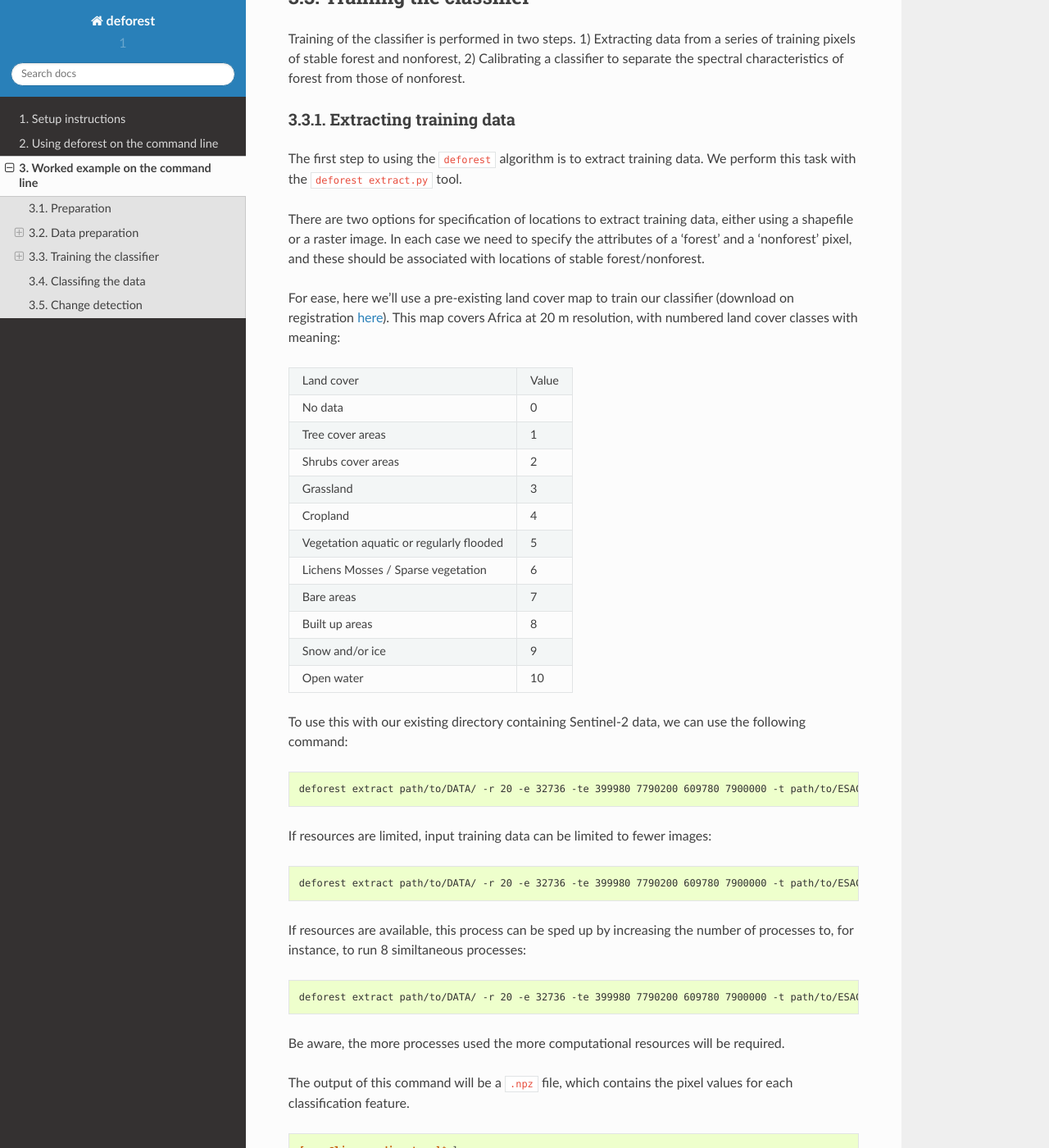
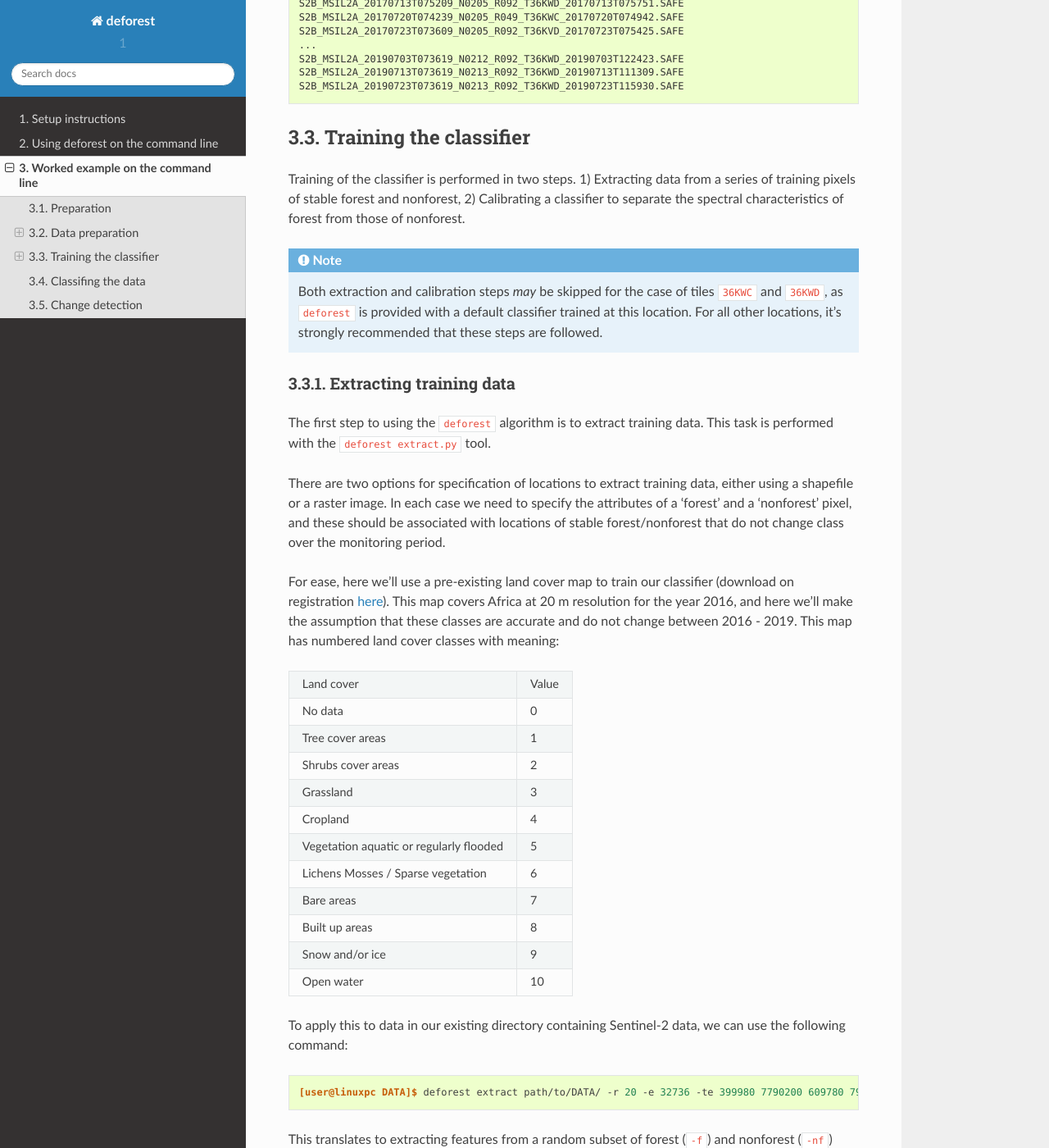
Before and after one commit to smfm-project/deforest, a Sphinx documentation site: the page built from docs/source/worked_example_1.rst, in a window 1280 px wide and 1400 px high, scrolled down 1885 px. Shown: the whole window at 82% size. Built offline with Sphinx 7.4.7 and the Read the Docs theme 2.0.0, drawn with Linux system fonts in a browser that asks for light colours; some of the changed text lies outside the part shown.

Commit message:
updated docs
Former-commit-id: 9c1f4f70d6775f2703773f5562ee207e477fb51d

```diff
--- a/docs/source/worked_example_1.rst
+++ b/docs/source/worked_example_1.rst
@@ -3,9 +3,9 @@
 Worked example on the command line
 ==================================
 
-Here we'll show you by example how the deforest processing chain works in practice. We will focus on an example from Zambezia province of Mozambique, with the aim of producing a remote sensing product for historic deforestation and near real-time warnings of deforestation.
+Here we'll explain by example how the ``deforest`` processing chain works in practice. We will focus on an example from Manica and Manicaland provinces of Mozambique and Zimbabwe, with the aim of producing a remote sensing product for annual deforestation and near real-time warnings of tree cover change.
 
-We'll run this example in the Chimanimani region, covering Zimbabwe and Mozambique. We'll use a dense time series of two Sentinel-2 tiles, **36KWC** and **36KWD**. This location has the CRS **UTM 36S** (EPSG: 32736), and an extent of **400,000 - 600,000** m Eastings, and **7,800,000 - 7,900,000** m Northings. We'll use all data from the start of the Sentinel-2 era to mid-July 2019, the time of writing.
+The study area for this example straddles the border of Mozambique and Zimbabwe, and is appropriate as it is relatively densely forested, with high rates of forest cover change. We'll use a dense time series of two Sentinel-2 tiles, **36KWC** and **36KWD**. This location has the CRS **UTM 36S** (EPSG: 32736), and an extent of **400,000 - 600,000** m Eastings, and **7,800,000 - 7,900,000** m Northings. We'll use all data from the start of the Sentinel-2 era to mid-July 2019, the time of writing.
 
 Preparation
 -----------
@@ -16,21 +16,21 @@
 
 .. code-block:: console
 
-    cd /home/user/DATA
-    mkdir worked_example
-    cd worked_example
+    [user@linuxpc DATA]$ cd /home/user/DATA
+    [user@linuxpc DATA]$ mkdir worked_example
+    [user@linuxpc DATA]$ cd worked_example
 
 Use mkdir to make a separate directory to contain the data you wish to download.
 
 .. code-block:: console
 
-    mkdir DATA
+    [user@linuxpc DATA]$ mkdir DATA
 
 To begin, navigate to the DATA folder.
 
 .. code-block:: console
 
-    cd DATA
+    [user@linuxpc DATA]$ cd DATA
 
 Data preparation
 ----------------
@@ -40,19 +40,21 @@
 
 The first step is to download Sentinel-2 level 1C data from the `Copernicus Open Access Data Hub <https://scihub.copernicus.eu/>`_.
 
-For this we use the ``sen2mosaic`` ``download.py`` tool. See [sen2mosaic instructions] for more details.
+For this we use the ``sen2mosaic`` ``download.py`` tool, installed as part of setup for ``deforest``. See `sen2mosaic documentation <https://sen2mosaic.rtfd.io>`_ for more details.
 
 Here, we'll download all L2A data for the period 1st July 2018 to 2019 for the tile ``36KWD`` specifying a maximum cloud cover percetage of 30%:
 
 .. code-block:: console
 
-    s2m download -u user.name -p supersecret -t 36KWD -c 30 -s 20180701 -l L2A
+    [user@linuxpc DATA]$ s2m download -u user.name -p supersecret -t 36KWD -c 30 -s 20180701 -l L2A
 
-.. note::  Not all Sentinel-2 data are available in L2A format, meaning that you can either use L1C data, or preprocess data yourself with sen2cor. See `sen2mosaic <https://www.bitbucket.org/sambowers/sen2mosaic>`_ for more details.
+.. note:: Not all Sentinel-2 data are available in L2A format, meaning that you can either use L1C data, or preprocess data yourself with sen2cor. See `sen2mosaic <https://www.bitbucket.org/sambowers/sen2mosaic>`_ for more details.
 
-.. note:: Data from more than 1 year in the past may have been moved to the `Long Term Archive <https://earth.esa.int/web/sentinel/news/-/article/activation-of-long-term-archive-lta-access>`_. To access this data it will be necessary to order it from Copernicus. For more practical purposes, to use dense time series you should consider using these scripts on an online platform (e.g. F-TEP, DIAS, AWS) to access Sentinel-2 data.
+``deforest`` works using long data time series, and will perform poorly where a time series is too short. Try to ensure access to at least 3 years worth of data.
 
-Ensure that you have at least 2 years of data before proceeding to the next step. Ensuere that you have a directory (i.e. ``DATA``) containing a series of Sentinel-2 .SAFE files:
+.. note:: Data from more than 1 year in the past may have been moved to the `Long Term Archive <https://earth.esa.int/web/sentinel/news/-/article/activation-of-long-term-archive-lta-access>`_. To access this data it's necessary to order it from Copernicus, which can be a laborious task. For most practical purposes, to use dense time series you should consider running these scripts on an online platform (e.g. F-TEP, DIAS, AWS) where data are stored locally to processing infrastructure.
+
+Before contintuing, ensure that you have a directory (i.e. ``DATA``) containing a series of Sentinel-2 .SAFE files. In this case, we have data for two Sentinel-2 tiles, ``36KWC`` and ``36KWD``:
 
 .. code-block:: console
 
@@ -75,14 +77,16 @@
 
 Training of the classifier is performed in two steps. 1) Extracting data from a series of training pixels of stable forest and nonforest, 2) Calibrating a classifier to separate the spectral characteristics of forest from those of nonforest.
 
+.. note:: Both extraction and calibration steps *may* be skipped for the case of tiles ``36KWC`` and ``36KWD``, as ``deforest`` is provided with a default classifier trained at this location. For all other locations, it's strongly recommended that these steps are followed.
+
 Extracting training data
 ~~~~~~~~~~~~~~~~~~~~~~~~
 
-The first step to using the ``deforest`` algorithm is to extract training data. We perform this task with the ``deforest extract.py`` tool.
+The first step to using the ``deforest`` algorithm is to extract training data. This task is performed with the ``deforest extract.py`` tool.
 
-There are two options for specification of locations to extract training data, either using a shapefile or a raster image. In each case we need to specify the attributes of a 'forest' and a 'nonforest' pixel, and these should be associated with locations of stable forest/nonforest.
+There are two options for specification of locations to extract training data, either using a shapefile or a raster image. In each case we need to specify the attributes of a 'forest' and a 'nonforest' pixel, and these should be associated with locations of stable forest/nonforest that do not change class over the monitoring period.
 
-For ease, here we'll use a pre-existing land cover map to train our classifier (download on registration `here <http://2016africalandcover20m.esrin.esa.int/>`_). This map covers Africa at 20 m resolution, with numbered land cover classes with meaning:
+For ease, here we'll use a pre-existing land cover map to train our classifier (download on registration `here <http://2016africalandcover20m.esrin.esa.int/>`_). This map covers Africa at 20 m resolution for the year 2016, and here we'll make the assumption that these classes are accurate and do not change between 2016 - 2019. This map has numbered land cover classes with meaning:
 
 +-----------------------------------------+-------+
 | Land cover                              | Value |
@@ -110,27 +114,31 @@
 | Open water                              | 10    |
 +-----------------------------------------+-------+
 
-To use this with our existing directory containing Sentinel-2 data, we can use the following command:
+To apply this to data in our existing directory containing Sentinel-2 data, we can use the following command:
 
 .. code-block:: console
 
-    deforest extract path/to/DATA/ -r 20 -e 32736 -te 399980 7790200 609780 7900000 -t path/to/ESACCI-LC-L4-LC10-Map-20m-P1Y-2016-v1.0.tif -o ./ -f 1 -nf 2 3 4 5 6 7 8 10 -v
+    [user@linuxpc DATA]$ deforest extract path/to/DATA/ -r 20 -e 32736 -te 399980 7790200 609780 7900000 -t path/to/ESACCI-LC-L4-LC10-Map-20m-P1Y-2016-v1.0.tif -f 1 -nf 2 3 4 5 6 7 8 10 -v
+
+This translates to extracting features from a random subset of forest (``-f``) and nonforest (``-nf``) pixels from a geotiff image (``-t``) on in each image contained within ``path/to/DATA``, with a specified resolution (``-r``), extent (``-e``) and projection (``-e``).
 
 If resources are limited, input training data can be limited to fewer images:
 
 .. code-block:: console
 
-    deforest extract path/to/DATA/ -r 20 -e 32736 -te 399980 7790200 609780 7900000 -t path/to/ESACCI-LC-L4-LC10-Map-20m-P1Y-2016-v1.0.tif -o ./ --max_images 100 -f 1 -nf 2 3 4 5 6 7 8 10 -v
+    [user@linuxpc DATA]$ deforest extract path/to/DATA/ -r 20 -e 32736 -te 399980 7790200 609780 7900000 -t path/to/ESACCI-LC-L4-LC10-Map-20m-P1Y-2016-v1.0.tif -o ./ --max_images 100 -f 1 -nf 2 3 4 5 6 7 8 10 -v
 
-If resources are available, this process can be sped up by increasing the number of processes to, for instance, to run 8 similtaneous processes:
+And if more resources are available, this process can be sped up by increasing the number of processes to, for instance, to run 8 similtaneous processes:
 
 .. code-block:: console
 
-    deforest extract path/to/DATA/ -r 20 -e 32736 -te 399980 7790200 609780 7900000 -t path/to/ESACCI-LC-L4-LC10-Map-20m-P1Y-2016-v1.0.tif -o ./ -f 1 -nf 2 3 4 5 6 7 8 10 -v -p 8
+    [user@linuxpc DATA]$ deforest extract path/to/DATA/ -r 20 -e 32736 -te 399980 7790200 609780 7900000 -t path/to/ESACCI-LC-L4-LC10-Map-20m-P1Y-2016-v1.0.tif -o ./ -f 1 -nf 2 3 4 5 6 7 8 10 -v -p 8
 
 Be aware, the more processes used the more computational resources will be required.
 
+We can also specify a larger number of pixels to extract from each image (default: 5000 per class) using the ``--max_pixels`` (``-mp``) option:
 
+    [user@linuxpc DATA]$ deforest extract path/to/DATA/ -r 20 -e 32736 -te 399980 7790200 609780 7900000 -t path/to/ESACCI-LC-L4-LC10-Map-20m-P1Y-2016-v1.0.tif -f 1 -nf 2 3 4 5 6 7 8 10 -mp 10000 -v
 
 The output of this command will be a ``.npz`` file, which contains the pixel values for each classification feature.
 
@@ -148,7 +156,7 @@
 
 .. code-block:: console
 
-    deforest train S2_training_data.npz
+    [user@linuxpc DATA]$ deforest train S2_training_data.npz
 
 Once complete there will be two new files
 
@@ -173,13 +181,13 @@
 
 .. code-block:: console
 
-    deforest classify path/to/DATA/ -m S2_model.pkl -r 20 -e 32736 -te 399980 7790200 609780 7900000 -o classified_images
+    [user@linuxpc DATA]$ deforest classify path/to/DATA/ -m S2_model.pkl -r 20 -e 32736 -te 399980 7790200 609780 7900000 -o classified_images
 
 If resources are available, classification can can be sped up by allocating additional processes:
 
 .. code-block:: console
 
-    deforest classify path/to/DATA/ -m S2_model.pkl -r 20 -e 32736 -te 399980 7790200 609780 7900000 -o classified_images -p 8
+    [user@linuxpc DATA]$ deforest classify path/to/DATA/ -m S2_model.pkl -r 20 -e 32736 -te 399980 7790200 609780 7900000 -o classified_images -p 8
 
 Once complete, images will be output to the ``classified_images`` directory.
 
@@ -209,7 +217,7 @@
 
 .. code-block:: console
 
-    deforest change classified_images/*.tif
+    [user@linuxpc DATA]$ deforest change classified_images/*.tif
 
 This process will output two images:
 
```
